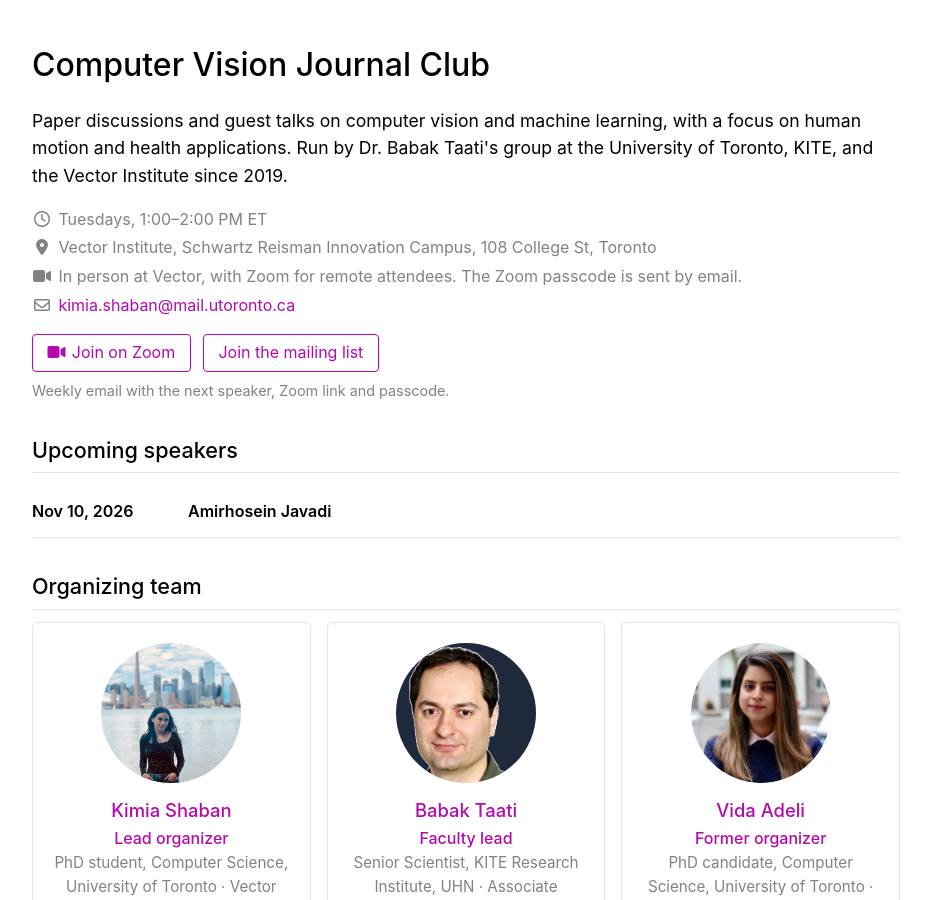
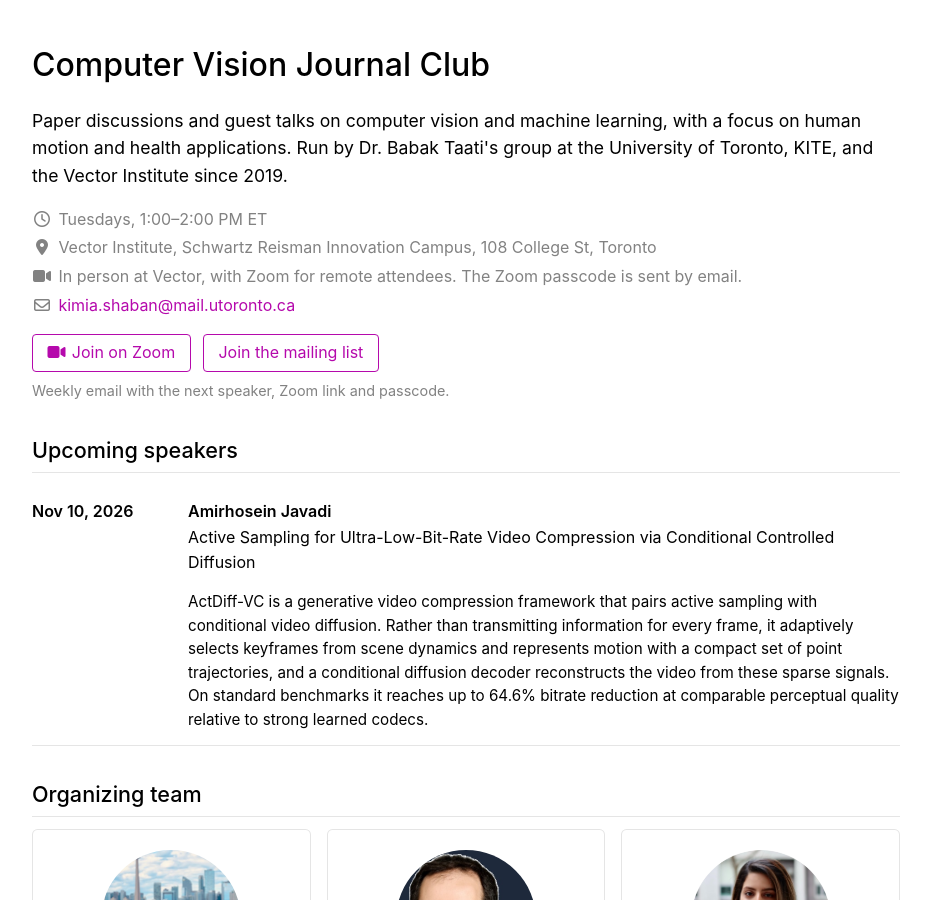
Before and after one commit to TaatiTeam/journal-club, a Jekyll site: the page built from index.html, in a window 1280 px wide and 900 px high. Shown: the whole window, without its empty margins (174-1105 px from the left). Built offline with Jekyll 4.4.1, drawn with Linux system fonts in a browser that asks for light colours.

Commit message:
Nov 10: title and abstract for Amirhosein Javadi's talk
Co-Authored-By: Claude Fable 5.1 <noreply@anthropic.com>

```diff
--- a/_data/journal_club.yml
+++ b/_data/journal_club.yml
@@ -88,8 +88,16 @@ organizers:
 upcoming:
   - date: 2026-11-10
     speaker: Amirhosein Javadi
-    title: "" # TBD
-    abstract: "" # TBD
+    title: "Active Sampling for Ultra-Low-Bit-Rate Video Compression via Conditional Controlled Diffusion"
+    abstract: >
+      ActDiff-VC is a generative video compression framework that pairs active
+      sampling with conditional video diffusion. Rather than transmitting
+      information for every frame, it adaptively selects keyframes from scene
+      dynamics and represents motion with a compact set of point trajectories,
+      and a conditional diffusion decoder reconstructs the video from these
+      sparse signals. On standard benchmarks it reaches up to 64.6% bitrate
+      reduction at comparable perceptual quality relative to strong learned
+      codecs.
 
 # Past sessions, most recent first. Same fields as `upcoming`. Entries from
 # 2025 onward were copied from the archive on Babak's site.
```
